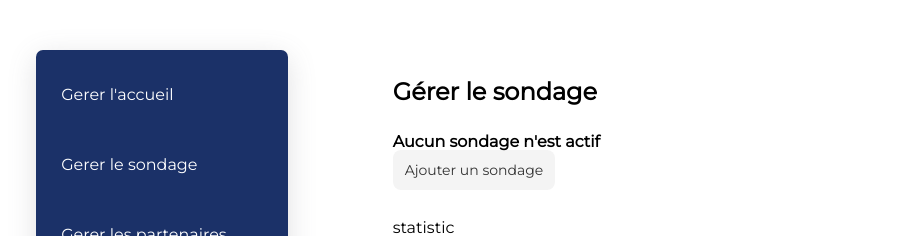
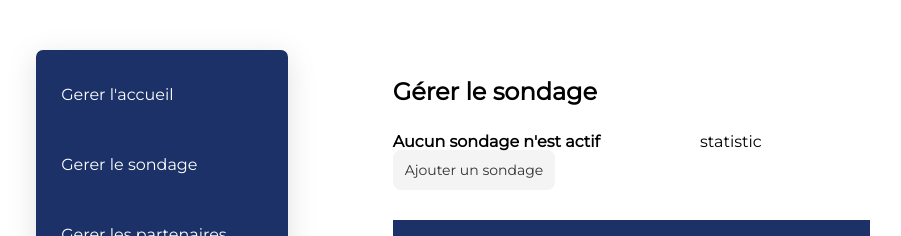
Before and after one commit to 0xLosko/Projet-CSE, a Symfony app: template templates/security/backoffice/manage_survey/index.html.twig in a window 1280 px wide. Shown: the part 111-347 px from the top of the page, without its empty margins (79-980 px from the left). Run offline with Twig, Linux system fonts and the light colour scheme; the template is opened without the code that fills it, so the values that code supplies are empty; some libraries are stand-ins or nearby versions.

Commit message:
structuring

```diff
--- /dev/null
+++ b/public/css/backoffice/bo_manage_survey.css
@@ -0,0 +1,8 @@
+.act-surv-con{
+    display: flex;
+}
+
+
+.statistic-active{
+    margin-left: 100px;
+}
--- a/templates/security/backoffice/manage_survey/index.html.twig
+++ b/templates/security/backoffice/manage_survey/index.html.twig
@@ -1,13 +1,19 @@
 {% extends './security/backoffice/base.html.twig' %}
+
+{% block stylesheets %}
+    {{ parent() }}
+    <link rel="stylesheet" href="{{ asset('css/backoffice/bo_manage_survey.css') }}">
+{% endblock %}
 
 {% block content %}
     <div class="home-con">
         <div>
             <h1>Gérer le sondage</h1>
         </div>
-        <div class="active-survey">
+        <div class="act-surv-con">
             <div>
             {% if activeQuestion != null %}
+                <div>
                     <h2>Sondage actif</h2>
                     {{ activeQuestion.getTextQuestion() }}
                     <div>
@@ -20,17 +26,22 @@
                 </div>
 
                 <div class="action">
-                {# <a class="add-btn" href="{{ path('statistic_survey') }}">Statistique du sondage</a> #}
                     <a class="add-btn" href="{{ path('t_off_survey') }}">Désactiver le sondage</a>
+                </div>
                 {% else %}
+                <div>
                     <h2>Aucun sondage n'est actif</h2>
                 </div>
-            <div class="actions">
+
+                <div class="action">
                     <a class="add-btn" href="{{ path('new_survey') }}">Ajouter un sondage</a>
+                </div>
             {% endif %}
             </div>
 
-            <div class="statistic-active">statistic</div>
+            <div class="statistic-active">
+                statistic
+            </div>
         </div>
 
         <table class="table">
```
Lines whose indentation alone changed are shown as unchanged.
